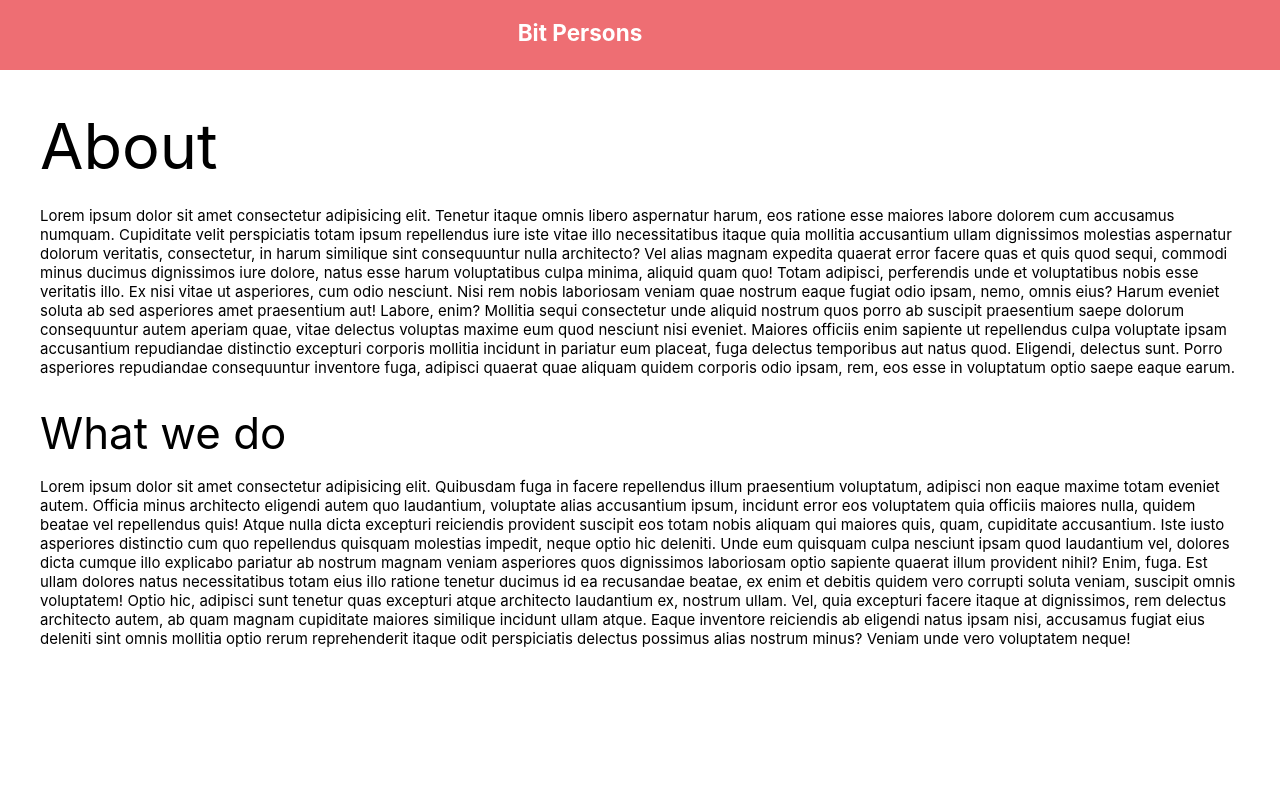
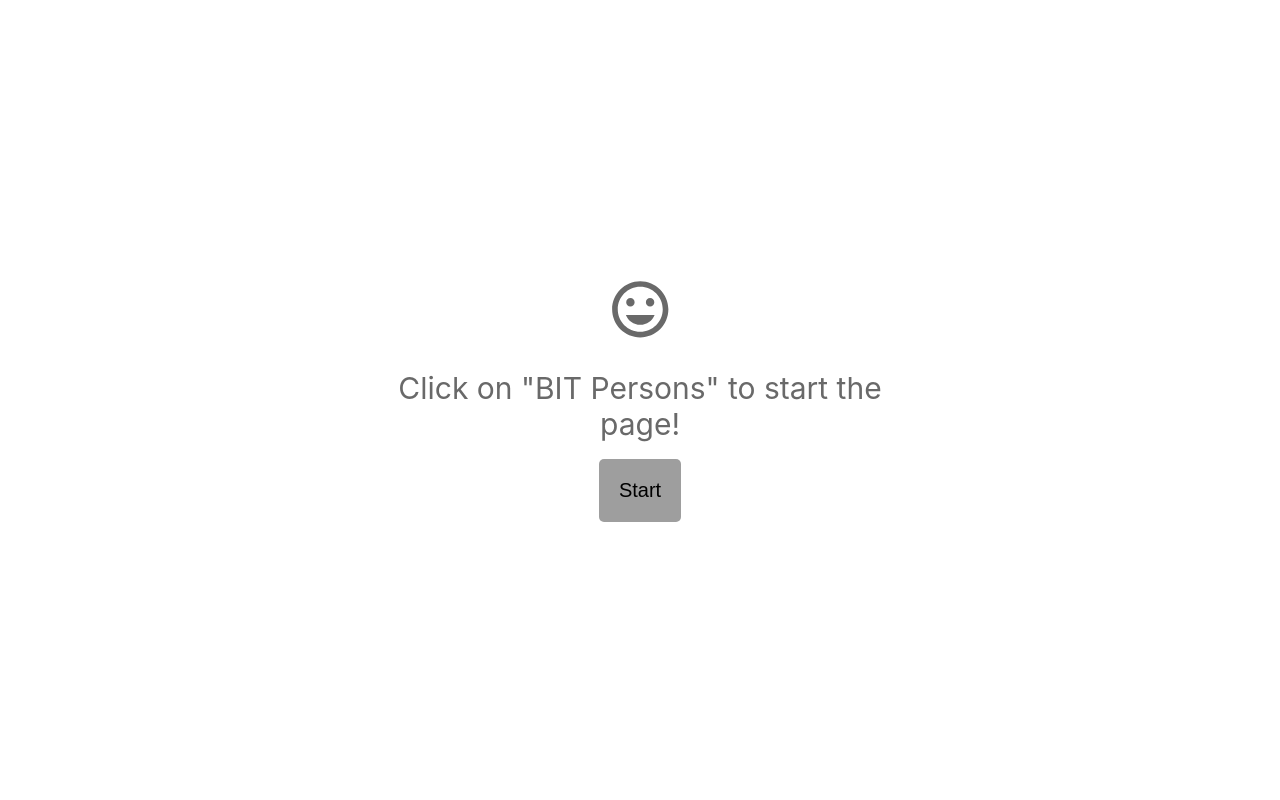
Before and after one commit to rada-ii/React-People, a React (Create React App) app: page /about in a window 1280 px wide. Shown: the top 800 px of the page. Built offline with nearby package versions, Linux system fonts and the light colour scheme; no server answers.

Commit message:
corrections

```diff
--- a/src/App.css
+++ b/src/App.css
@@ -135,6 +135,24 @@ h1 {
   align-items: center;
   justify-content: space-between;
   min-height: 5vh;
+}
+
+.footer {
+  position: fixed;
+  left: 0;
+  bottom: 0;
+  width: 100%;
+  background-color: #ee6e73;
+  color: #fff;
+  padding-left: 15px;
+}
+
+.container-foot {
+  padding-right: 20px;
+  /* margin-bottom: 0; */
+  display: flex;
+  align-items: center;
+  justify-content: space-between;
 }
 
 .card {
@@ -315,3 +333,16 @@ a {
   color: #fff;
   text-decoration: none;
 }
+
+.btn {
+  padding: 20px;
+  border-radius: 5px;
+  font-size: 20px;
+  border: none;
+  background-color: #9e9e9e;
+}
+
+.btn:hover {
+  background-color: #696969;
+  color: #fff;
+}
--- a/src/App.js
+++ b/src/App.js
@@ -1,16 +1,19 @@
 import React, { useState, useEffect } from "react";
-import { Routes, Route } from "react-router-dom";
+import { Routes, Route, useNavigate } from "react-router-dom";
 import Main from "./components/Main";
 import Header from "./components/Header";
 import Footer from "./components/Footer";
 import Loader from "./components/Loader";
 import About from "./components/About";
+import InsertEmoticonIcon from "@mui/icons-material/InsertEmoticon";
 import "./App.css";
 
 const App = () => {
   const [view, setView] = useState(window.localStorage.getItem("view"));
   const [users, setUsers] = useState([]);
   const [loading, setLoading] = useState(false);
+  const [start, setStart] = useState(true);
+  const navigate = useNavigate();
 
   const fetchUserData = () => {
     setLoading(true);
@@ -54,7 +57,23 @@ const App = () => {
     }
   }, []);
 
+  const handleStartClick = () => {
+    setStart(false);
+    navigate("/");
+  };
+
   return (
+    <>
+      {start ? (
+        <div className="content">
+          <InsertEmoticonIcon className="svg_icons" />
+          <h3>Click on "BIT Persons" to start the page!</h3>
+
+          <button className="btn" onClick={handleStartClick}>
+            Start
+          </button>
+        </div>
+      ) : (
         <>
           <Header changeView={setView} view={view} fetchUsers={fetchUserData} />
           <Routes>
@@ -79,6 +98,8 @@ const App = () => {
           </Routes>
           <Footer />
         </>
+      )}
+    </>
   );
 };
 
```
Lines whose indentation alone changed are shown as unchanged.
